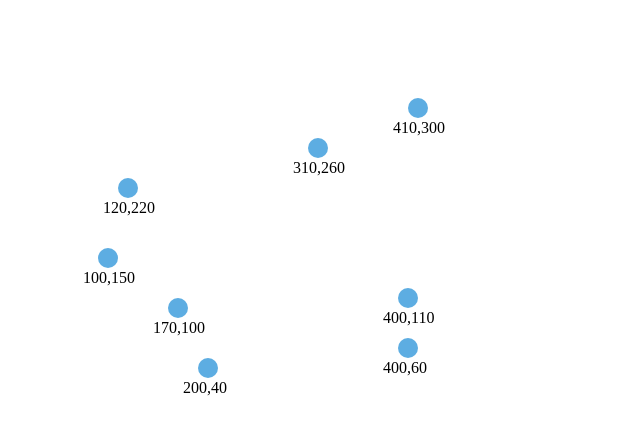
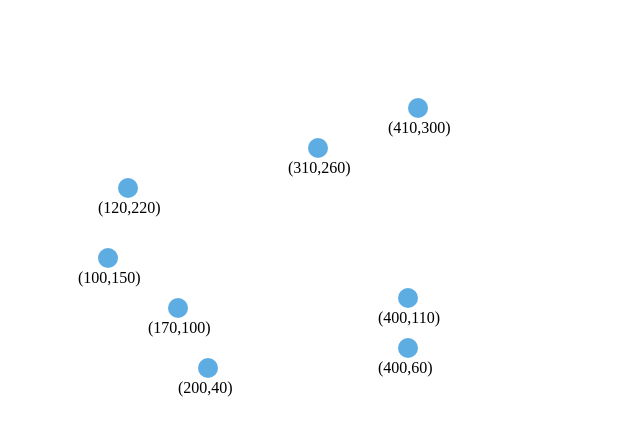
Before and after one commit to gauravpatil123/Interactive-Visualizations, a plain HTML site: page D3 Foundations/foundations-1_05_hw_template_SVG_scatter.html in a window 1280 px wide. Shown: the full height of the page, 0-640 px from the left. Drawn offline with nearby package versions, Linux system fonts and the light colour scheme.

Commit message:
Updated scatterplot code to align co-ordinates labels

```diff
--- a/D3 Foundations/foundations-1_05_hw_template_SVG_scatter.html
+++ b/D3 Foundations/foundations-1_05_hw_template_SVG_scatter.html
@@ -67,8 +67,8 @@
                .data(dataset)
                .enter()
                .append("text")
-               .text(d=> d) //we want the text to return the data values
-               .attr("x", d=> d[0] - 25) //we want to give the text an x value, use what you used above, mind the difference between circle text properties
+               .text(d=> "(" + d + ")") //we want the text to return the data values
+               .attr("x", d=> d[0] - 30) //we want to give the text an x value, use what you used above, mind the difference between circle text properties
                .attr("y", d=> svgHeight - d[1] + 25); //we want to give the text a y value, use what you used above, mind the difference between circle text properties
 
 
```
Also changed, not shown: D3 Foundations/data/ScatterPlotTest.png, 1 other file.
